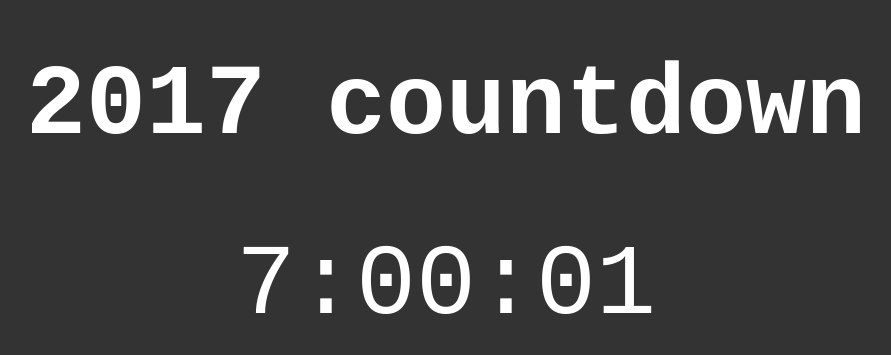
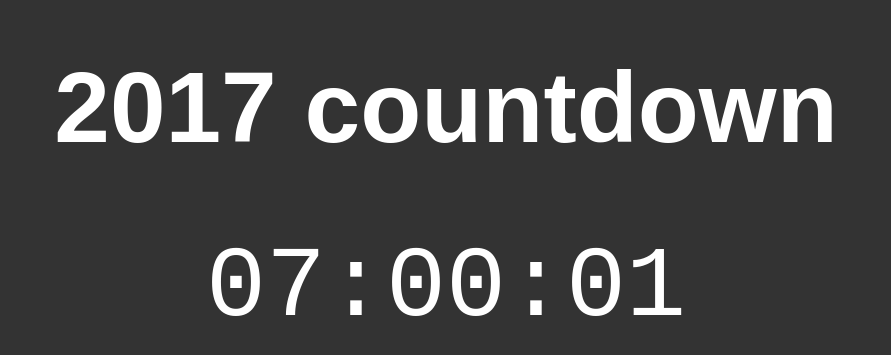
Before and after one commit to bouzourene/new-year-countdown, a plain HTML site: page index.html in a window 1280 px wide. Shown: the part 153-508 px from the top of the page, without its empty margins (194-1085 px from the left). Drawn offline with Linux system fonts and the light colour scheme.

Commit message:
Updated styles

```diff
--- a/index.html
+++ b/index.html
@@ -22,6 +22,7 @@
 
 				$('#nextYear').html(nextYear);
 
+				if(hours < 10) hours = '0' + hours;
 				if(minutes < 10) minutes = '0' + minutes;
 				if(seconds < 10) seconds = '0' + seconds;
 				$('#time').html(hours + ':' + minutes + ':' + seconds);
@@ -36,7 +37,7 @@
 			body {
 				background-color: #333;
 				color: #fff;
-				font-family: monospace, sans-serif;
+				font-family: sans-serif;
 				text-align: center;
 				padding-top: 10%;
 			}
@@ -51,6 +52,7 @@
 
 			#time {
 				font-size: 100px;
+				font-family: monospace, sans-serif;
 			}
 		</style>
 	</head>
```
